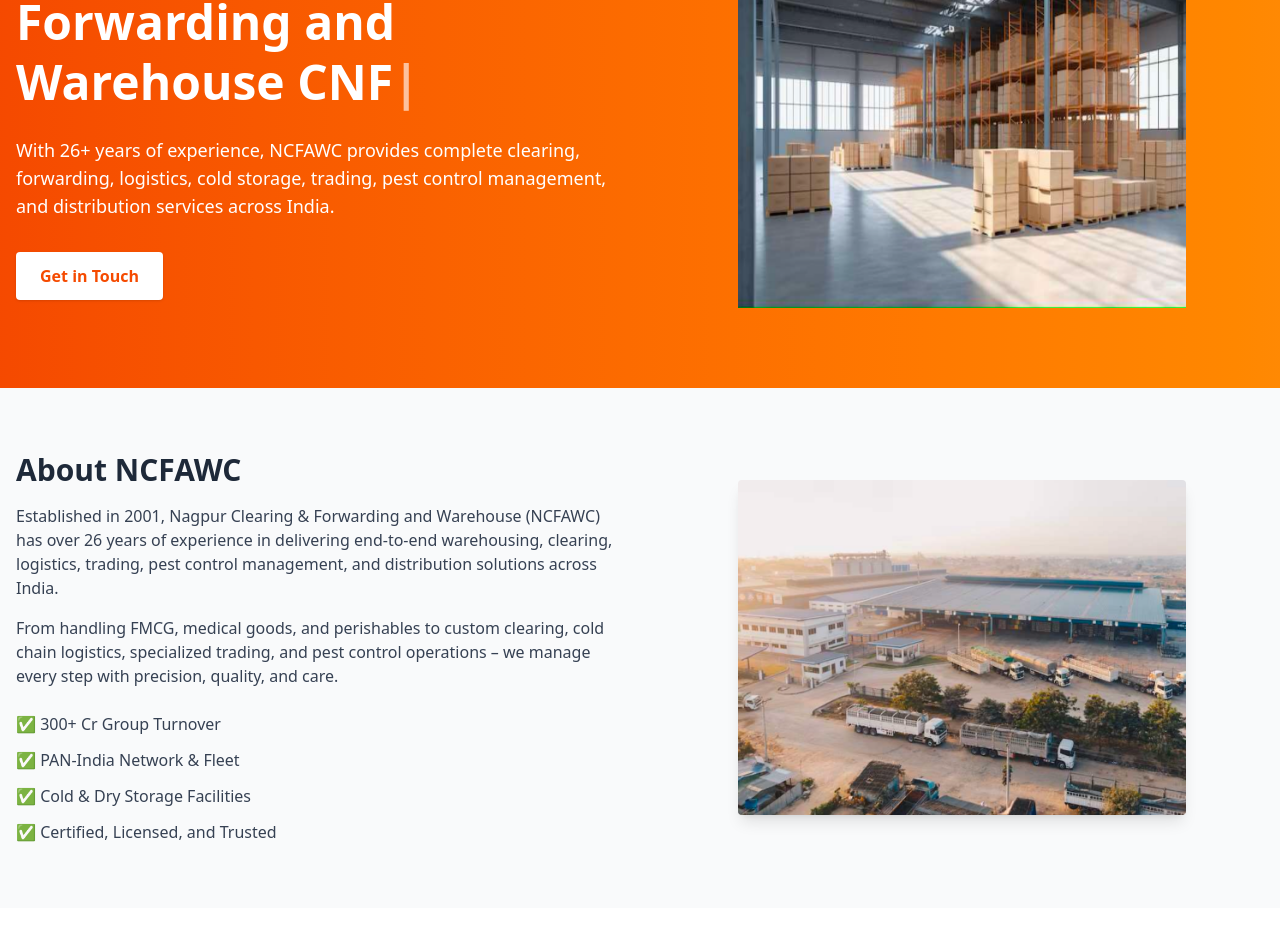
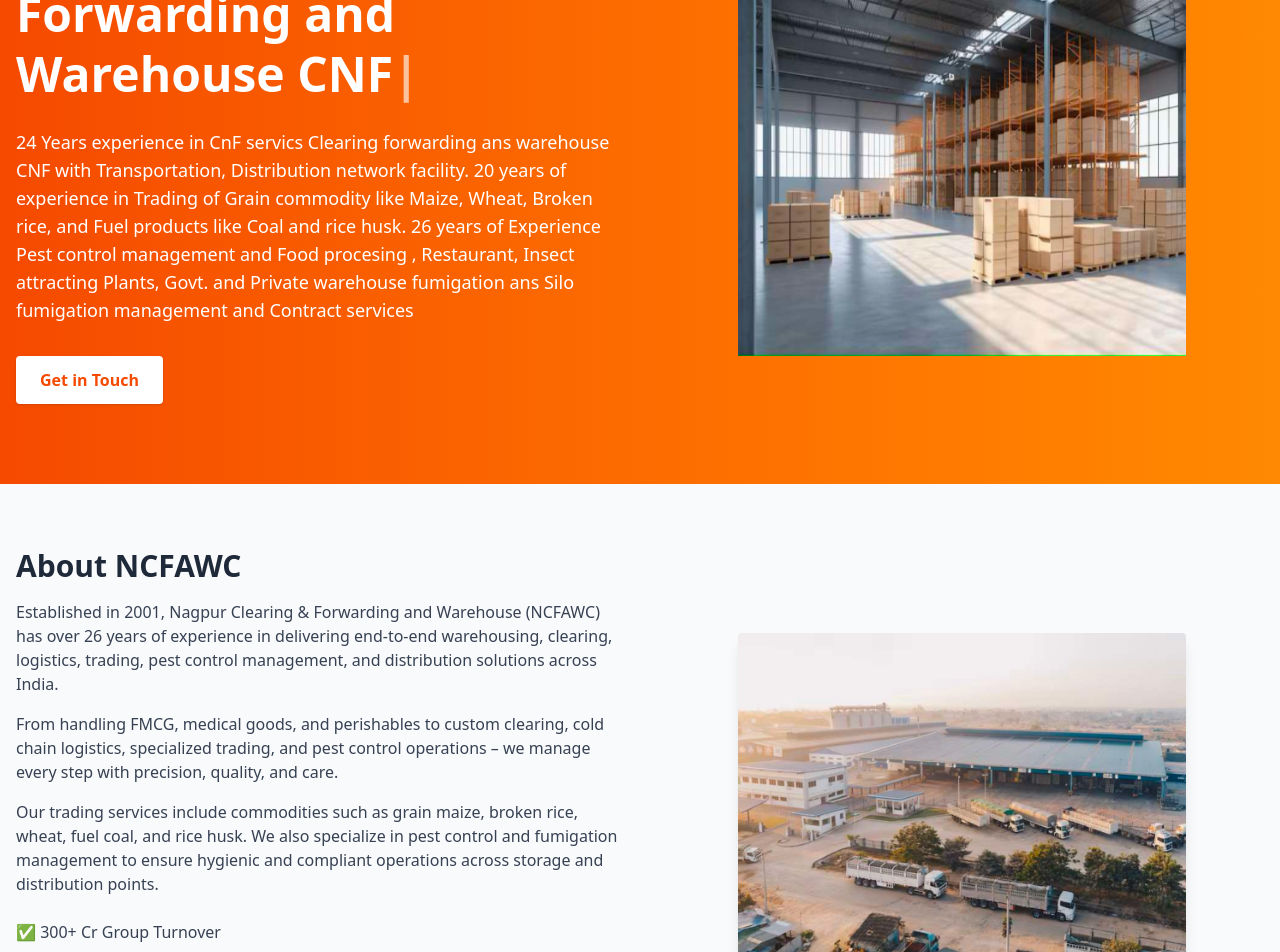
Before and after one commit to dakshtandel-9/NCFAWC, a Next.js app: page / in a window 1280 px wide. Shown: the part 220-1172 px from the top of the page. Built offline with nearby package versions, Linux system fonts and the light colour scheme.

Commit message:
error fix hero marketing page updated 2nd

```diff
--- a/src/app/components/Footer.js
+++ b/src/app/components/Footer.js
@@ -9,7 +9,8 @@
                 <div>
                     <h2 className="text-xl font-semibold text-orange-500 mb-4">NCFAWC</h2>
                     <p className="text-sm leading-relaxed">
-                        Nagpur Clearing & Forwarding and Warehouse offers CNF services, cold storage, logistics, distribution, and more with 26+ years of trust and expertise.
+                        Nagpur Clearing & Forwarding and Warehouse offers CNF services, cold storage, logistics, distribution, trading of grains and fuels, and pest control management with 26+ years of trust and expertise.
+
                     </p>
                 </div>
 
--- a/src/app/components/Home/About.js
+++ b/src/app/components/Home/About.js
@@ -11,8 +11,12 @@
                         Established in 2001, Nagpur Clearing & Forwarding and Warehouse (NCFAWC) has over 26 years of experience in delivering end-to-end warehousing, clearing, logistics, trading, pest control management, and distribution solutions across India.
                     </p>
 
+                    <p className="text-gray-700 mb-4">
+                        From handling FMCG, medical goods, and perishables to custom clearing, cold chain logistics, specialized trading, and pest control operations – we manage every step with precision, quality, and care.
+                    </p>
+
                     <p className="text-gray-700 mb-6">
-                        From handling FMCG, medical goods, and perishables to custom clearing, cold chain logistics, specialized trading, and pest control operations – we manage every step with precision, quality, and care.
+                        Our trading services include commodities such as grain maize, broken rice, wheat, fuel coal, and rice husk. We also specialize in pest control and fumigation management to ensure hygienic and compliant operations across storage and distribution points.
                     </p>
 
                     <ul className="space-y-3 text-gray-700">
--- a/src/app/components/Home/Hero.js
+++ b/src/app/components/Home/Hero.js
@@ -43,7 +43,8 @@
                         <span className="animate-pulse">|</span>
                     </h1>
                     <p className="text-lg mb-8">
-                        With 26+ years of experience, NCFAWC provides complete clearing, forwarding, logistics, cold storage, trading, pest control management, and distribution services across India.
+                        24 Years experience in CnF servics Clearing forwarding ans warehouse CNF with Transportation, Distribution network facility. 20 years of experience in Trading of Grain commodity like Maize, Wheat, Broken rice, and Fuel products like Coal and rice husk.
+                        26 years of Experience Pest control management and Food procesing , Restaurant, Insect attracting Plants, Govt. and Private warehouse fumigation ans Silo fumigation management and Contract services
 
                     </p>
                     <a
--- a/src/app/services/agro-trading/page.js
+++ b/src/app/services/agro-trading/page.js
@@ -2,7 +2,7 @@
     return (
         <section className="py-16 px-4 bg-white">
             <div className="max-w-5xl mx-auto">
-                <h1 className="text-3xl font-bold text-gray-800 mb-6">Agro & Fuel Trading</h1>
+                <h1 className="text-3xl font-bold text-gray-800 mb-6">Agro commodity & Fuel Products Trading</h1>
 
                 <img
                     src="/images/services/trading.jpg"
```
